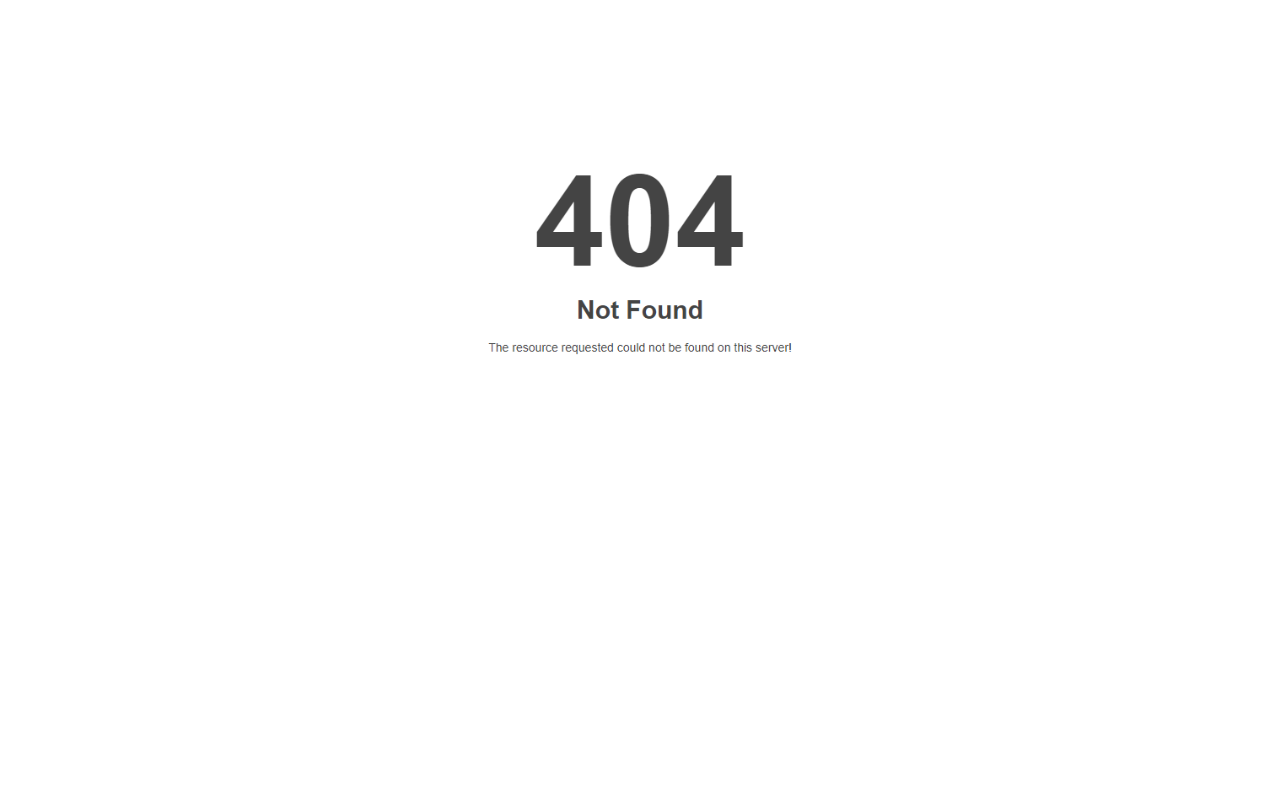
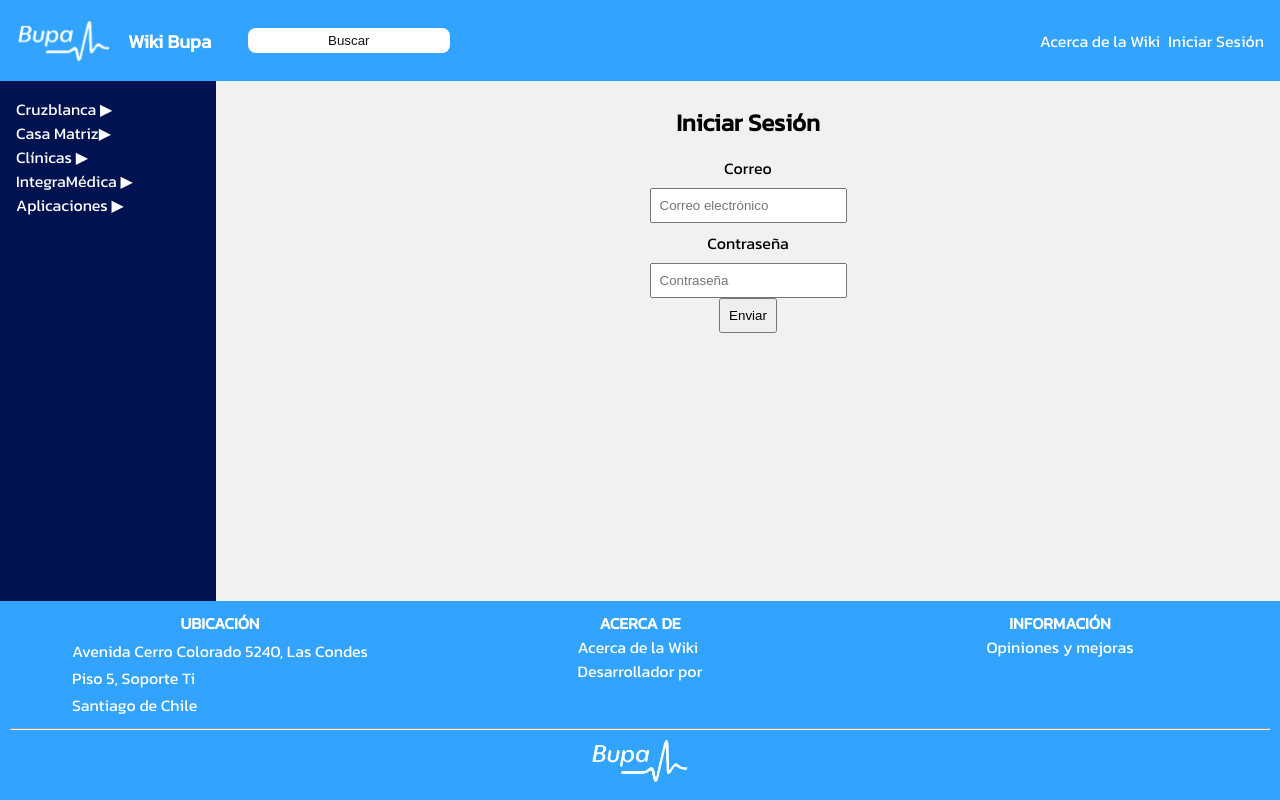
Before and after one commit to Lopezandres07/Wiki-Bupa, a React (Vite) app in the folder frontEnd/: page /login in a window 1280 px wide. Built offline with nearby package versions, Linux system fonts and the light colour scheme.

Commit message:
Make login form with useForm

```diff
--- a/frontEnd/package.json
+++ b/frontEnd/package.json
@@ -13,7 +13,9 @@
     "axios": "^1.7.2",
     "react": "^18.2.0",
     "react-dom": "^18.2.0",
-    "react-router-dom": "^6.22.3"
+    "react-hook-form": "^7.51.5",
+    "react-router-dom": "^6.22.3",
+    "sweetalert2": "^11.11.0"
   },
   "devDependencies": {
     "@types/react": "^18.2.66",
--- a/frontEnd/src/APIs/userAPIs.js
+++ b/frontEnd/src/APIs/userAPIs.js
@@ -15,7 +15,7 @@
 export const loginWithEmailAndPassword = async (email, password) => {
   try {
     const response = await axios.post(`${API}login`, { email, password })
-    return response.data
+    return response.userData
   } catch (error) {
     console.error('Error al loguearse:', error)
     throw error
--- a/frontEnd/src/App.css
+++ b/frontEnd/src/App.css
@@ -249,3 +249,14 @@
 .authors-content div:last-child > img:first-child {
   width: 12rem;
 }
+
+.login-content {
+  display: flex;
+  flex-direction: column;
+  align-items: center;
+}
+
+.login-content > * {
+  padding: 0.5rem;
+  margin: 0;
+}
--- a/frontEnd/src/App.jsx
+++ b/frontEnd/src/App.jsx
@@ -8,6 +8,7 @@
 import { Routes, Route, Navigate, useLocation } from 'react-router-dom'
 import { UserPosts } from './views/User/UserPosts'
 import { AllPosts } from './views/Admin/AllPosts'
+import { Login } from './views/Login'
 import { Authors } from './views/Authors'
 import { Opinions } from './views/Opinions'
 import { NotFound } from './views/NotFound'
@@ -23,6 +24,7 @@
   const showNotFound = () => {
     return (
       location.pathname !== '/' &&
+      location.pathname !== '/login' &&
       location.pathname !== '/about-us' &&
       location.pathname !== '/authors' &&
       location.pathname !== '/opinions' &&
@@ -51,6 +53,10 @@
               <Route
                 path='/'
                 element={<Home />}
+              />
+              <Route
+                path='/login'
+                element={<Login />}
               />
               <Route
                 path='/about-us'
--- a/frontEnd/src/providers/UserProvider.jsx
+++ b/frontEnd/src/providers/UserProvider.jsx
@@ -1,11 +1,13 @@
-import React, { createContext } from 'react'
+import { createContext } from 'react'
 import { createUser, loginWithEmailAndPassword } from '../APIs/userAPIs'
 import { useUserState } from '../hooks/userState'
+import { useNavigate } from 'react-router-dom'
 
 export const UserContext = createContext()
 
 export const UserProvider = ({ children }) => {
   const { user, setUser } = useUserState()
+  const navigate = useNavigate()
 
   const register = async (data) => {
     const newUser = await createUser(data)
@@ -14,6 +16,11 @@
 
   const login = async (email, password) => {
     const userLogged = await loginWithEmailAndPassword(email, password)
+
+    if (userLogged.userData) {
+      navigate('/')
+    }
+
     setUser(userLogged)
   }
 
--- /dev/null
+++ b/frontEnd/src/utilities/sweetAlerts.js
@@ -0,0 +1,20 @@
+import Swal from 'sweetalert2'
+
+export const sweetAlerts = (type, message) => {
+  const Toast = Swal.mixin({
+    toast: true,
+    position: 'top-end',
+    showConfirmButton: false,
+    timer: 3000,
+    timerProgressBar: true,
+    didOpen: (toast) => {
+      toast.onmouseenter = Swal.stopTimer
+      toast.onmouseleave = Swal.resumeTimer
+    },
+  })
+
+  Toast.fire({
+    icon: type,
+    title: message,
+  })
+}
--- /dev/null
+++ b/frontEnd/src/views/Login.jsx
@@ -0,0 +1,62 @@
+import { useContext } from 'react'
+import { useForm } from 'react-hook-form'
+import { UserContext } from '../providers/UserProvider'
+import { sweetAlerts } from '../utilities/sweetAlerts'
+
+export const Login = () => {
+  const { login } = useContext(UserContext)
+  const {
+    register,
+    handleSubmit,
+    formState: { errors },
+  } = useForm()
+
+  const onSubmit = handleSubmit(async (data) => {
+    try {
+      const response = await login(data.email, data.password)
+      sweetAlerts(
+        'success',
+        `¡Saludos ${response.userData.firstname} ${response.userData.lastname}!`
+      )
+    } catch (error) {
+      sweetAlerts('error', 'Usuario o contraseña incorrectos.')
+    }
+  })
+
+  return (
+    <>
+      <form
+        onSubmit={onSubmit}
+        className='login-content'
+      >
+        <h2>Iniciar Sesión</h2>
+        <label htmlFor='email'>Correo</label>
+        <input
+          {...register('email', {
+            required: {
+              value: true,
+              message: 'Correo es requerido',
+            },
+          })}
+          placeholder='Correo electrónico'
+        />
+        {errors.email && <span>Este campo es requerido</span>}
+
+        <label htmlFor='password'>Contraseña</label>
+        <input
+          type='password'
+          {...register('password', {
+            required: {
+              value: true,
+              message: 'Contraseña es requerida',
+            },
+          })}
+          placeholder='Contraseña'
+        />
+        {errors.password && <span>Este campo es requerido</span>}
+
+        <button>Enviar</button>
+      </form>
+    </>
+  )
+}
```
Also changed, not shown: 1 other file (tests, documents, lock files or other folders).
